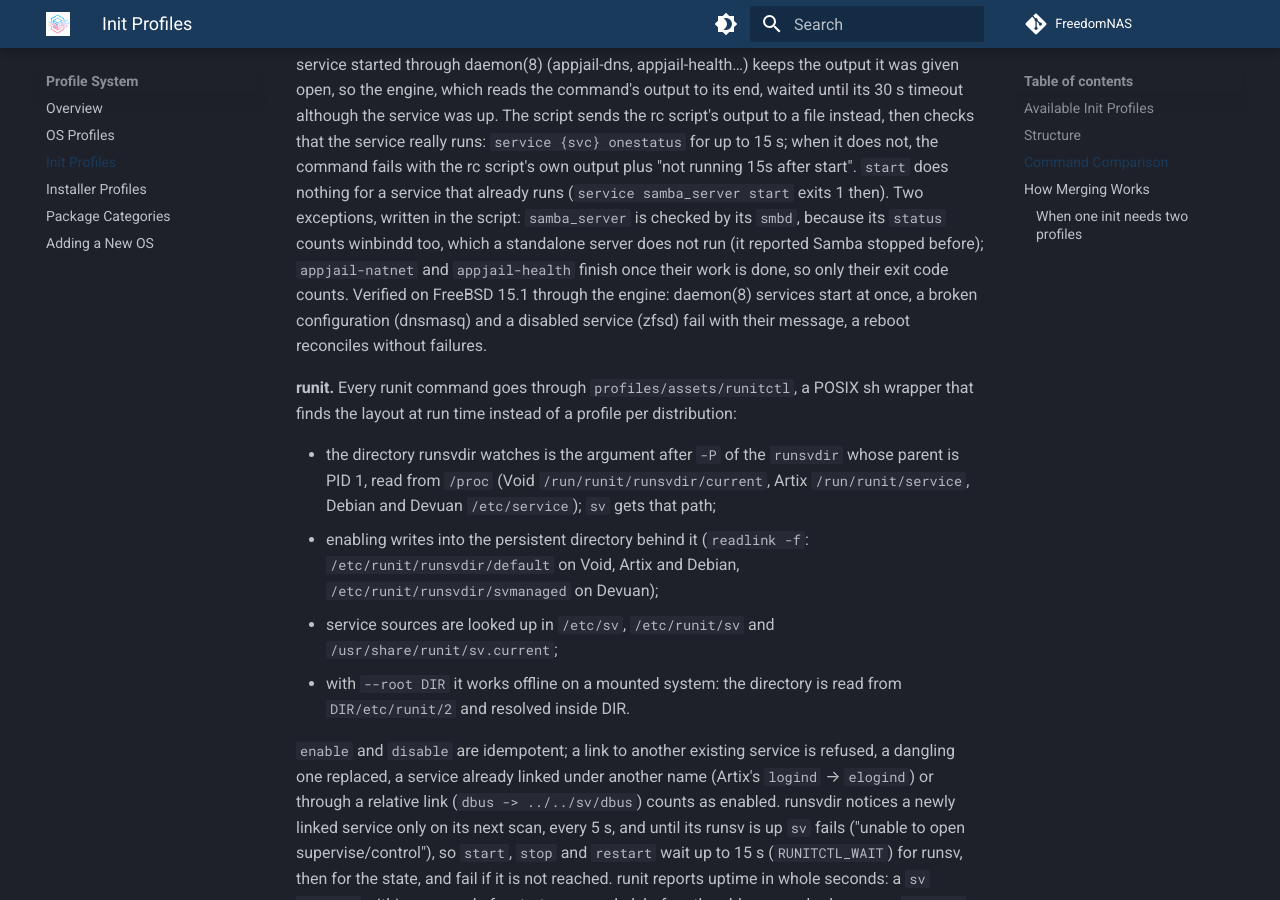
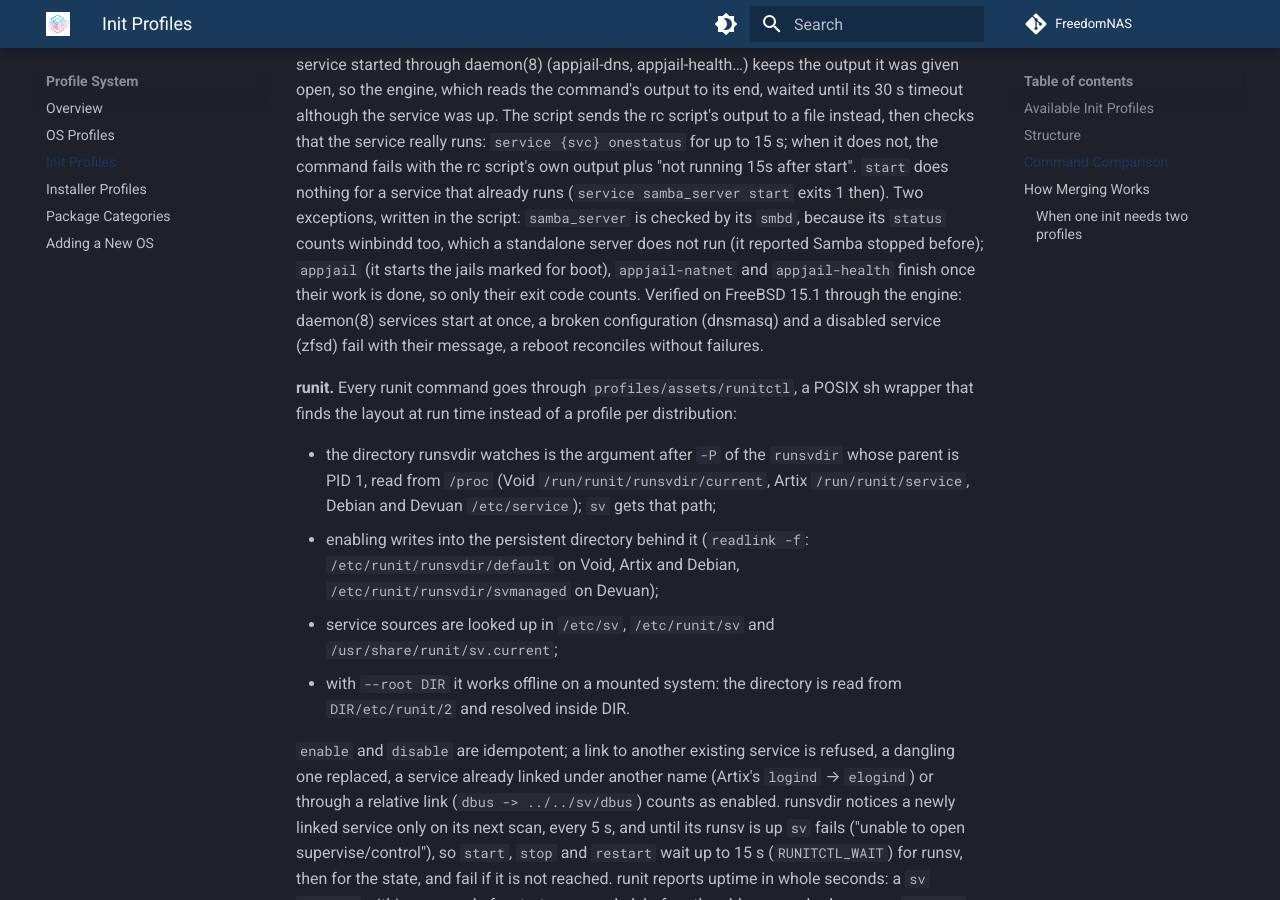
Before and after one commit to FreedomNAS/freedomnas-docs, an MkDocs documentation site: the page built from docs/profiles/init-profiles.md, in a window 1280 px wide and 900 px high, scrolled down 2798 px. Built offline with MkDocs 1.6.1 and Material for MkDocs 9.7.7, drawn with Linux system fonts in a browser that asks for light colours.

Commit message:
Note the appjail rc service as one-shot

```diff
--- a/docs/profiles/init-profiles.md
+++ b/docs/profiles/init-profiles.md
@@ -67,7 +67,8 @@ start". `start` does nothing for a service that already runs
 (`service samba_server start` exits 1 then). Two exceptions, written in the
 script: `samba_server` is checked by its `smbd`, because its `status`
 counts winbindd too, which a standalone server does not run (it reported
-Samba stopped before); `appjail-natnet` and `appjail-health` finish once
+Samba stopped before); `appjail` (it starts the jails marked for boot),
+`appjail-natnet` and `appjail-health` finish once
 their work is done, so only their exit code counts. Verified on FreeBSD
 15.1 through the engine: daemon(8) services start at once, a broken
 configuration (dnsmasq) and a disabled service (zfsd) fail with their
```
